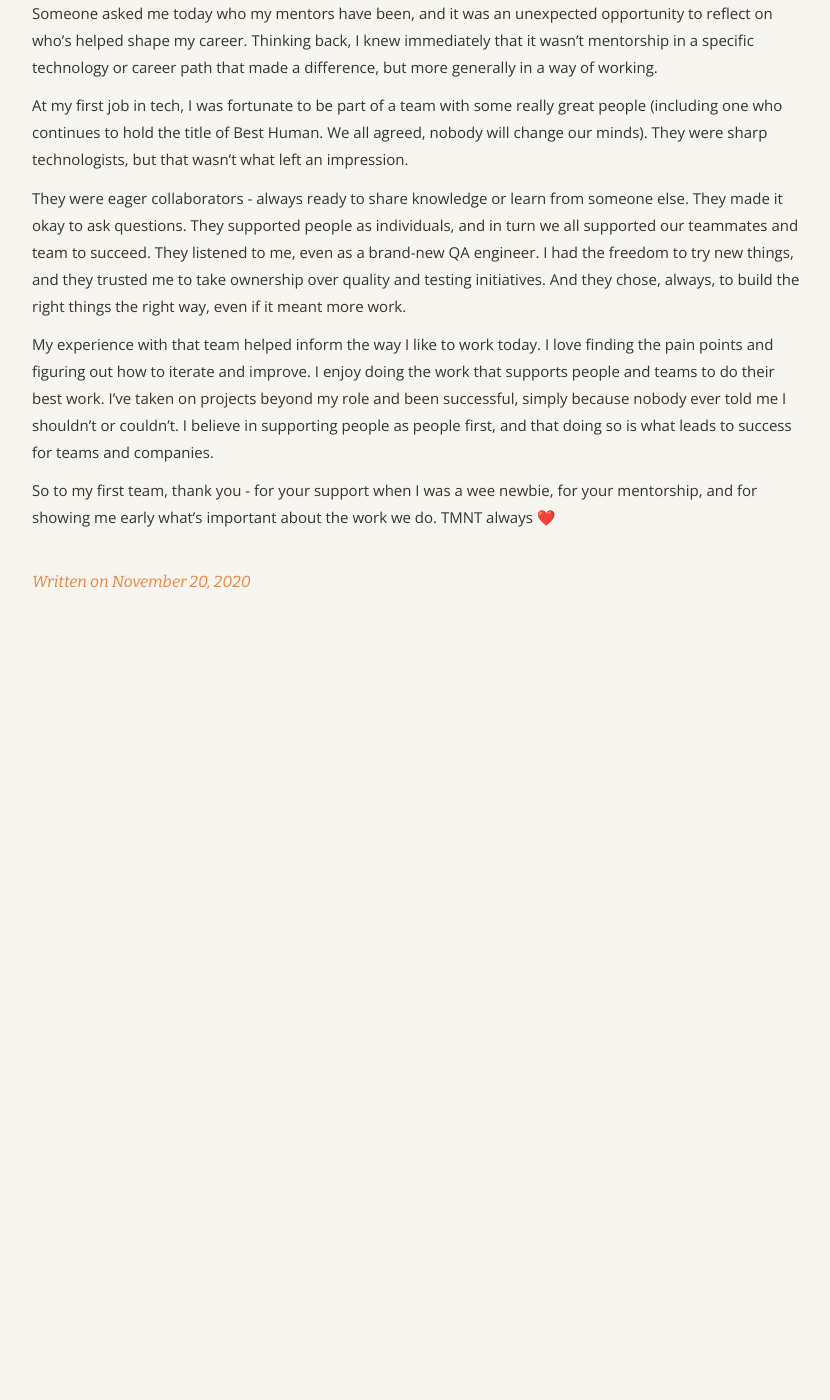
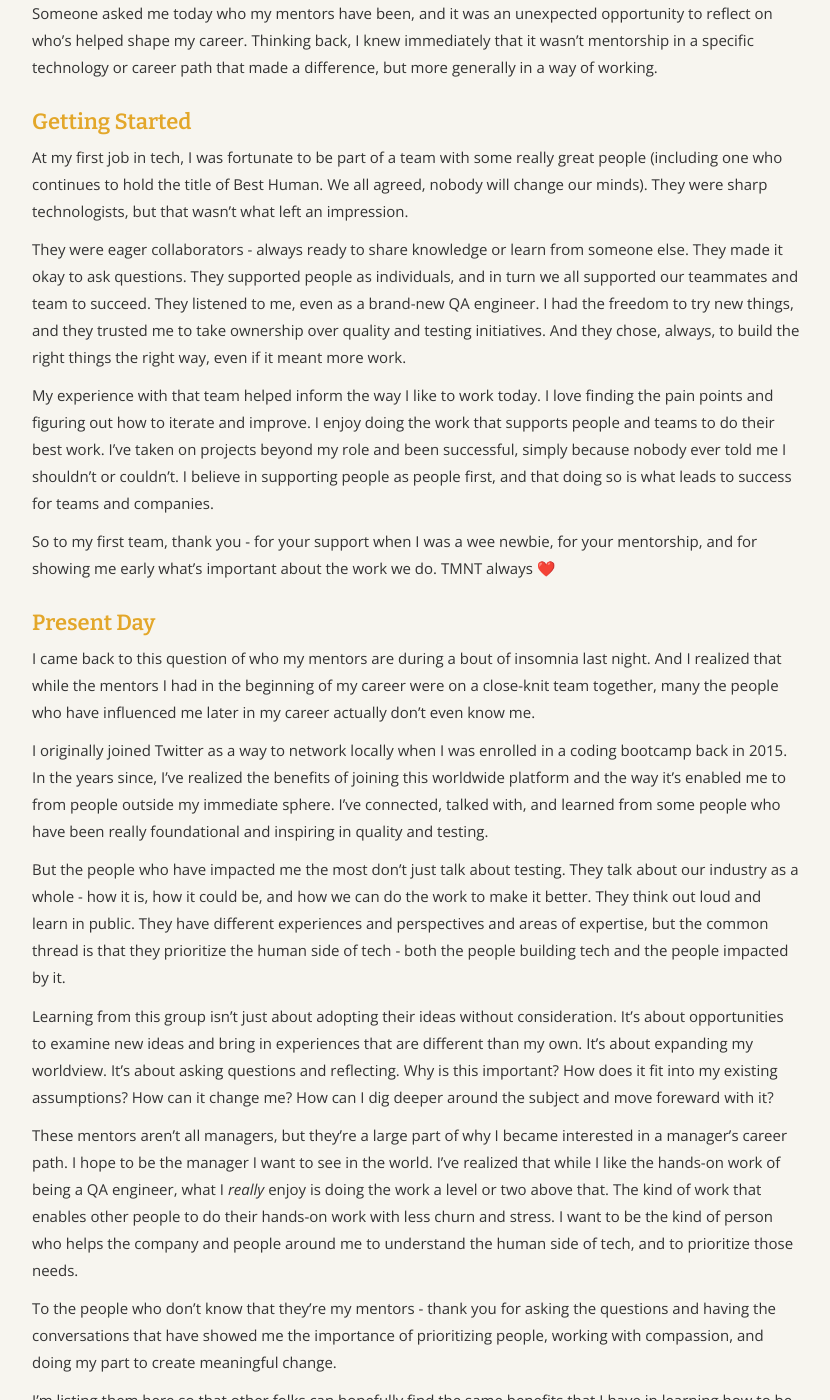
Before and after one commit to angelariggs/angelariggs.github.io, a Jekyll site: the page built from _posts/2020-11-20-mentors.md, in a window 1280 px wide and 1400 px high, scrolled down 320 px. Shown: the whole window, without its empty margins (224-1054 px from the left). Built offline with Jekyll 4.4.1, drawn with Linux system fonts in a browser that asks for light colours; before the commit the page ends 950 px from its top, so only the background shows below that; some of the changed text lies outside the part shown.

Commit message:
updated blog post

```diff
--- a/_posts/2020-11-20-mentors.md
+++ b/_posts/2020-11-20-mentors.md
@@ -8,6 +8,8 @@ comments: false
 
 Someone asked me today who my mentors have been, and it was an unexpected opportunity to reflect on who's helped shape my career. Thinking back, I knew immediately that it wasn't mentorship in a specific technology or career path that made a difference, but more generally in a way of working.
 
+## Getting Started
+
 At my first job in tech, I was fortunate to be part of a team with some really great people (including one who continues to hold the title of Best Human. We all agreed, nobody will change our minds). They were sharp technologists, but that wasn't what left an impression.
 
 They were eager collaborators - always ready to share knowledge or learn from someone else. They made it okay to ask questions. They supported people as individuals, and in turn we all supported our teammates and team to succeed. They listened to me, even as a brand-new QA engineer. I had the freedom to try new things, and they trusted me to take ownership over quality and testing initiatives. And they chose, always, to build the right things the right way, even if it meant more work.
@@ -15,3 +17,42 @@ They were eager collaborators - always ready to share knowledge or learn from so
 My experience with that team helped inform the way I like to work today. I love finding the pain points and figuring out how to iterate and improve. I enjoy doing the work that supports people and teams to do their best work. I've taken on projects beyond my role and been successful, simply because nobody ever told me I shouldn't or couldn't. I believe in supporting people as people first, and that doing so is what leads to success for teams and companies.
 
 So to my first team, thank you - for your support when I was a wee newbie, for your mentorship, and for showing me early what's important about the work we do. TMNT always ❤️
+
+## Present Day
+
+I came back to this question of who my mentors are during a bout of insomnia last night. And I realized that while the mentors I had in the beginning of my career were on a close-knit team together, many the people who have influenced me later in my career actually don't even know me.
+
+I originally joined Twitter as a way to network locally when I was enrolled in a coding bootcamp back in 2015. In the years since, I've realized the benefits of joining this worldwide platform and the way it's enabled me to from people outside my immediate sphere. I've connected, talked with, and learned from some people who have been really foundational and inspiring in quality and testing.
+
+But the people who have impacted me the most don't just talk about testing. They talk about our industry as a whole - how it is, how it could be, and how we can do the work to make it better. They think out loud and learn in public. They have different experiences and perspectives and areas of expertise, but the common thread is that they prioritize the human side of tech - both the people building tech and the people impacted by it.
+
+Learning from this group isn't just about adopting their ideas without consideration. It's about opportunities to examine new ideas and bring in experiences that are different than my own. It's about expanding my worldview. It's about asking questions and reflecting. Why is this important? How does it fit into my existing assumptions? How can it change me? How can I dig deeper around the subject and move foreward with it?
+
+These mentors aren't all managers, but they're a large part of why I became interested in a manager's career path. I hope to be the manager I want to see in the world. I've realized that while I like the hands-on work of being a QA engineer, what I _really_ enjoy is doing the work a level or two above that. The kind of work that enables other people to do their hands-on work with less churn and stress. I want to be the kind of person who helps the company and people around me to understand the human side of tech, and to prioritize those needs.
+
+To the people who don't know that they're my mentors - thank you for asking the questions and having the conversations that have showed me the importance of prioritizing people, working with compassion, and doing my part to create meaningful change.
+
+I'm listing them here so that other folks can hopefully find the same benefits that I have in learning how to be a better human in tech. This isn't an exhaustive list, but it's a core group of folks who have consistently impacted me over the years.
+
+- Ash Coleman
+- Ashley Hunsberger
+- Tatiana Mac
+- Marco Rogers
+- Karla Monterroso
+- Aubrey Blanche
+- Lina Zubyte
+- Mekka Okereke
+- Aniyia Williams
+- Danielle Leong
+- Erica Baker
+- Leslie Miley
+- Lara Hogan
+- Nicole Sanchez
+- Brian Liles
+- Duretti Hirpa
+- Kristy Tillman
+- Cate Huston
+- Mina Markham
+- Jez Humble
+- Meri Williams
+- Jason Wong
```
